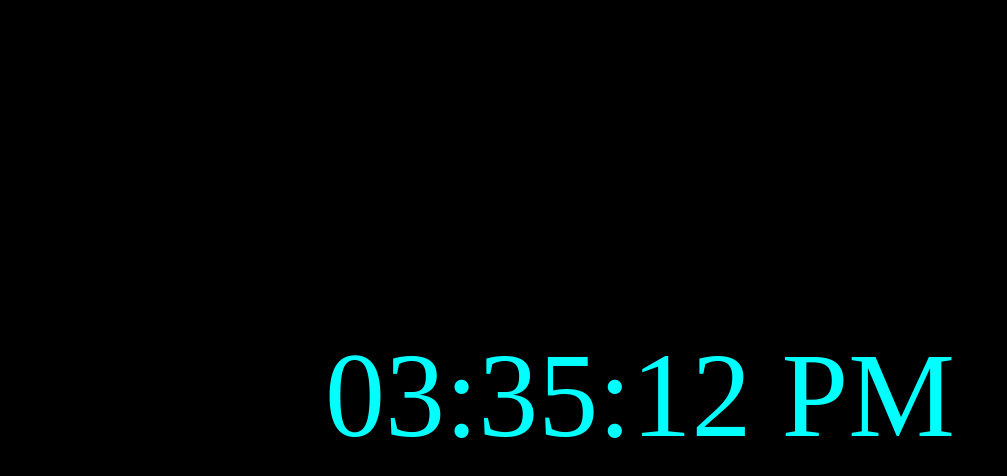
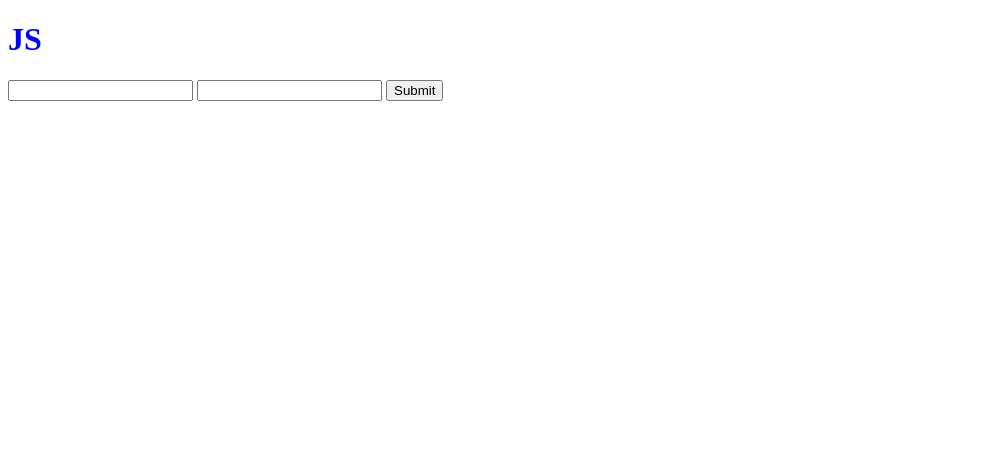
Before and after one commit to entrib26/fsd-project, a plain HTML site: page index.html in a window 1280 px wide. Shown: the whole page, without its empty margins (0-1007 px from the left). Drawn offline with Linux system fonts and the light colour scheme.

Commit message:
Updated again for check

```diff
--- a/index.html
+++ b/index.html
@@ -4,10 +4,34 @@
     <meta charset="UTF-8" />
     <meta name="viewport" content="width=device-width, initial-scale=1.0" />
     <title>Document</title>
-    <link rel="stylesheet" href="styles.css" />
+    <style>
+      h1 {
+        color: blue;
+      }
+      @media screen and (max-width: 500px) {
+        h1 {
+          color: red;
+        }
+      }
+    </style>
   </head>
   <body>
-    <div id="time"></div>
+    <h1>JS</h1>
+    <!-- <h1>JS</h1>
+    <h1>JS</h1>
+    <p id="content">para</p> -->
+    <!-- <div class="container">
+      <button>Click</button>
+      <h1>hello</h1>
+    </div> -->
+
+    <div>
+      <input type="text" />
+      <input type="text" />
+      <button id="submitBtn">Submit</button>
+      <!-- <button type="reset">Reset</button> -->
+    </div>
+
     <script src="script.js"></script>
   </body>
 </html>
--- a/script.js
+++ b/script.js
@@ -1,26 +1,69 @@
-function displayTime() {
-  const date = new Date();
-  let hours = date.getHours();
-  let minutes = date.getMinutes();
-  let seconds = date.getSeconds();
-  let session = "AM";
-  if (hours > 12) {
-    hours -= 12;
-    session = "PM";
-  }
-  // ?:
-  //ternary operator condition ? true : false
-  hours = hours >= 10 ? hours : "0" + hours;
-  minutes = minutes >= 10 ? minutes : "0" + minutes;
-  seconds = seconds >= 10 ? seconds : "0" + seconds;
+// document.querySelector("h1").innerText = "Hello world";
+// document.querySelector("#content").innerText = "Hello world";
+// document.querySelector(".container").innerText = "Hello world";
+// const container = document.querySelector(".container");
+// const h1 = document.createElement("h1");
 
-  const time = `${hours}:${minutes}:${seconds} ${session}`;
+// h1.innerText = "Hey";
 
-  document.getElementById("time").innerText = time;
-}
+// container.appendChild(h1);
 
-setInterval(() => {
-  displayTime();
-}, 1000);
+// document.querySelectorAll("h1").forEach((item) => {
+//   item.innerText = "From the traversing";
+// });
 
-displayTime();
+// let name = "    jack daniel.     ";
+
+// console.log(name.trim());
+
+// const button = document.querySelector("button");
+
+// button.addEventListener("click", () => {
+//   console.log("Clicked");
+// });
+
+// document.querySelectorAll("*").forEach((elem) => {
+//   elem.addEventListener(
+//     "click",
+//     () => {
+//       console.log(`Capturing: ${elem.tagName}`);
+//     },
+//     true
+//   );
+//   elem.addEventListener("click", () => {
+//     console.log(`Bubbling: ${elem.tagName}`);
+//   });
+// });
+// document.querySelector("#submitBtn").addEventListener("click", (event) => {
+//   event.preventDefault();
+//   console.log("Form submitted");
+// });
+
+// document.querySelector("form").addEventListener("submit", () => {
+//   console.log("Form submitted");
+// });
+
+// setTimeout(() => {
+//   console.log("First One");
+//   setTimeout(() => {
+//     console.log("Second One");
+//     setTimeout(() => {
+//       console.log("Third One");
+//       setTimeout(() => {
+//         console.log("Fourth One");
+//       }, 1000);
+//     }, 1000);
+//   }, 1000);
+// }, 1000);
+
+// const data = new Promise((resolve, reject) => {
+//   resolve(1);
+// });
+
+// data
+//   .then((info) => {
+//     return info + 10;
+//   })
+//   .then((value) => {
+//     console.log(value);
+//   });
```
